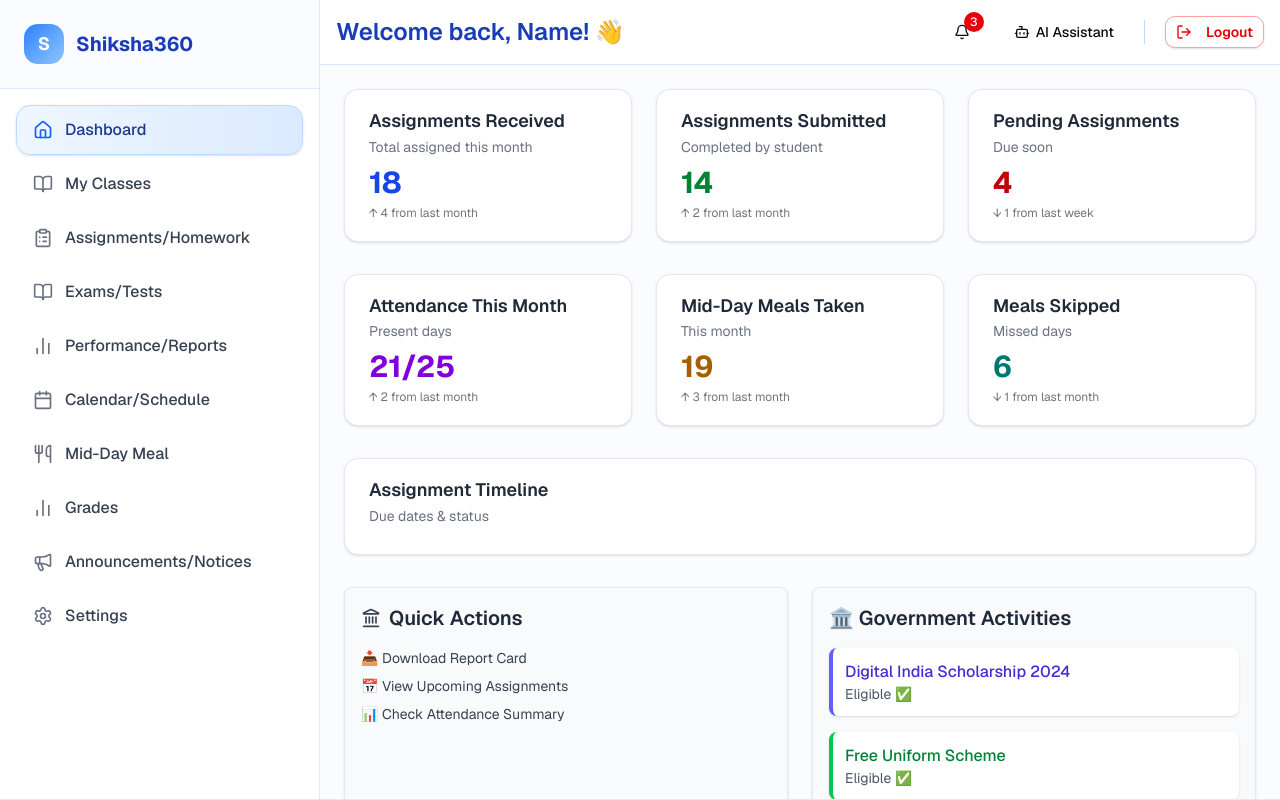
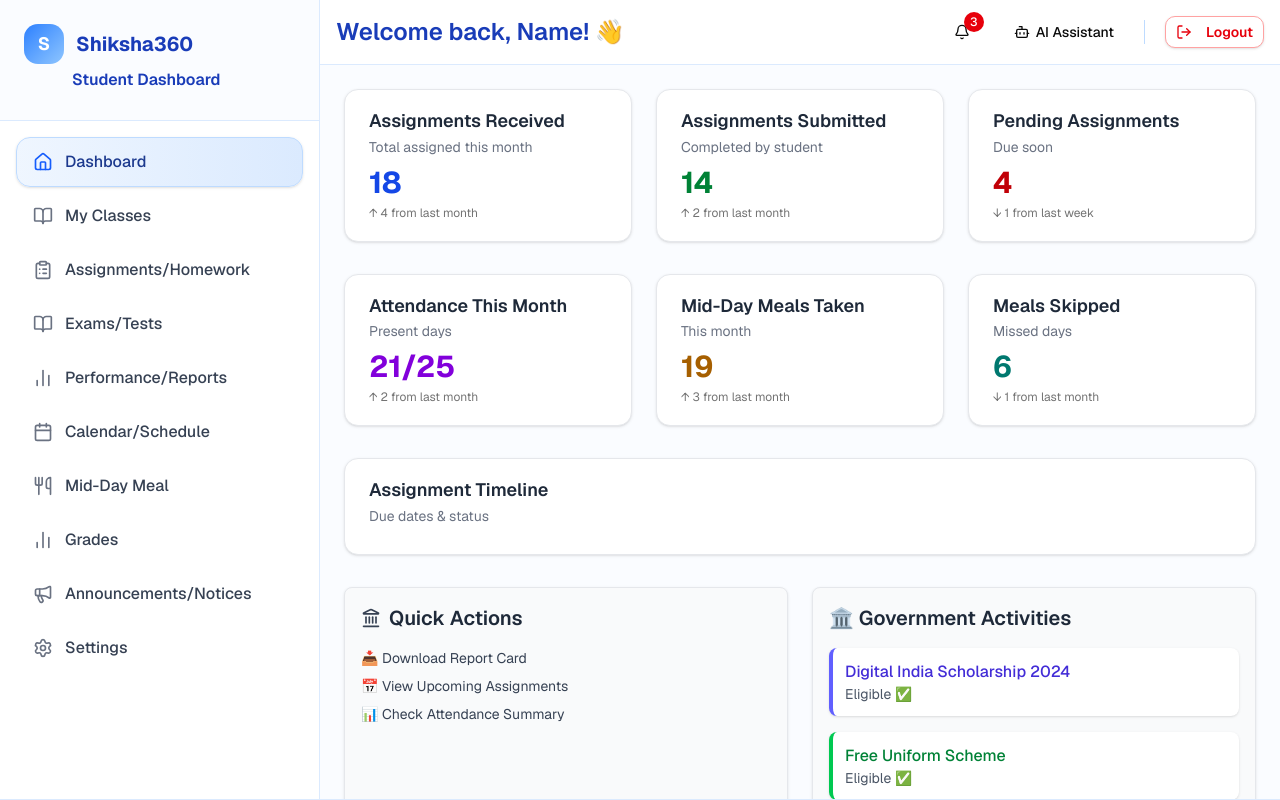
Before and after one commit to Tanu-panwar/Shiksha360, a Next.js app: page / in a window 1280 px wide. Both pictures are taken after typing "name@example.com", "Sample123" into the empty fields and a click on the button "Sign In". Built offline with nearby package versions, Linux system fonts and the light colour scheme.

Commit message:
dashboard title added

```diff
--- a/components/GovernmentDashboard.tsx
+++ b/components/GovernmentDashboard.tsx
@@ -60,7 +60,7 @@ function MetricCard({
 export default function GovernmentDashboard() {
     return (
         <div className="p-6 space-y-10">
-            <h1 className="text-3xl font-bold text-blue-900">Government Schools Dashboard</h1>
+            {/* <h1 className="text-3xl font-bold text-blue-900">Government Schools Dashboard</h1> */}
 
             {/* Section 1: Top Stats */}
             <div className="grid grid-cols-1 sm:grid-cols-2 lg:grid-cols-3 gap-6">
--- a/components/dashboard.tsx
+++ b/components/dashboard.tsx
@@ -97,6 +97,7 @@ export default function Dashboard() {
   const renderContent = () => {
     if (user?.role === "teacher") {
       switch (activeTab) {
+
         case "dashboard": return <TeacherDashboard />
         case "attendance": return <AttendanceTracking />
         case "calender": return <InteractiveCalendar />
@@ -163,6 +164,12 @@ export default function Dashboard() {
           <div>
             <h1 className="text-xl font-bold text-blue-800">Shiksha360</h1>
           </div>
+        </div>
+        <div>
+          <h5 className="text-md mt-0 mb-0 px-12 font-semibold text-blue-800 py-1 capitalize">
+            {user?.role} Dashboard
+          </h5>
+
         </div>
       </div>
 
--- a/components/student-dashboard.tsx
+++ b/components/student-dashboard.tsx
@@ -16,6 +16,7 @@ export function StudentDashboard() {
 
   return (
     <div className="p-6 space-y-8">
+      {/* <h1 className="text-3xl font-bold text-blue-900">Student Dashboard</h1> */}
       {/* Row 1: Core Student Metrics */}
       <div className="grid grid-cols-1 sm:grid-cols-2 lg:grid-cols-3 gap-6">
         <MetricCard
--- a/components/teacher-dashboard.tsx
+++ b/components/teacher-dashboard.tsx
@@ -14,8 +14,8 @@ import {
     BarChart2,
     Landmark,
     BookOpenText,
-  School,
-  Utensils,
+    School,
+    Utensils,
 } from "lucide-react"
 import { useAuth } from "@/contexts/auth-context";
 import {
@@ -107,6 +107,7 @@ export function TeacherDashboard() {
 
     return (
         <div className="p-6 space-y-8">
+            {/* <h1 className="text-3xl font-bold text-blue-900">Teacher Dashboard</h1> */}
             {/* Row 1: Core Metrics */}
             <div className="grid grid-cols-1 sm:grid-cols-2 lg:grid-cols-3 gap-6">
                 <MetricCard
```
Lines whose indentation alone changed are shown as unchanged.
